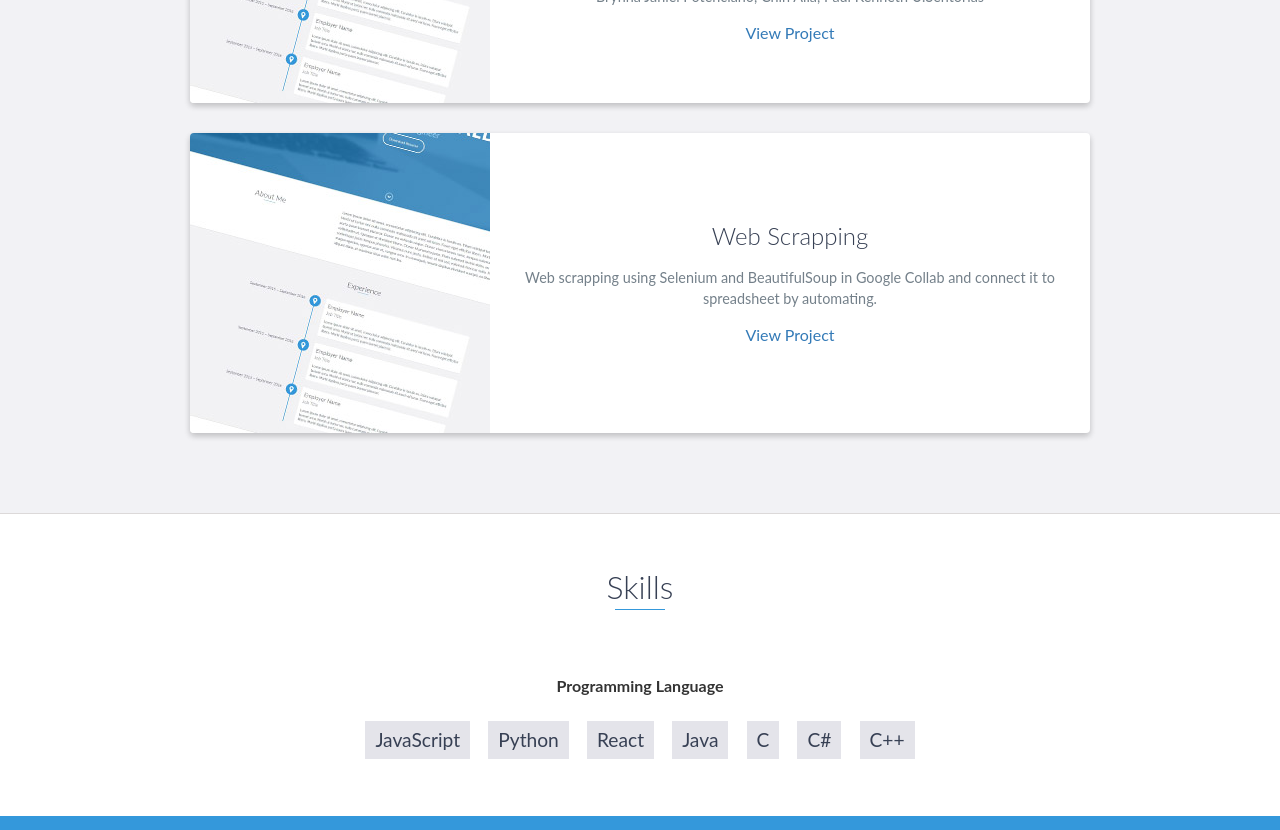
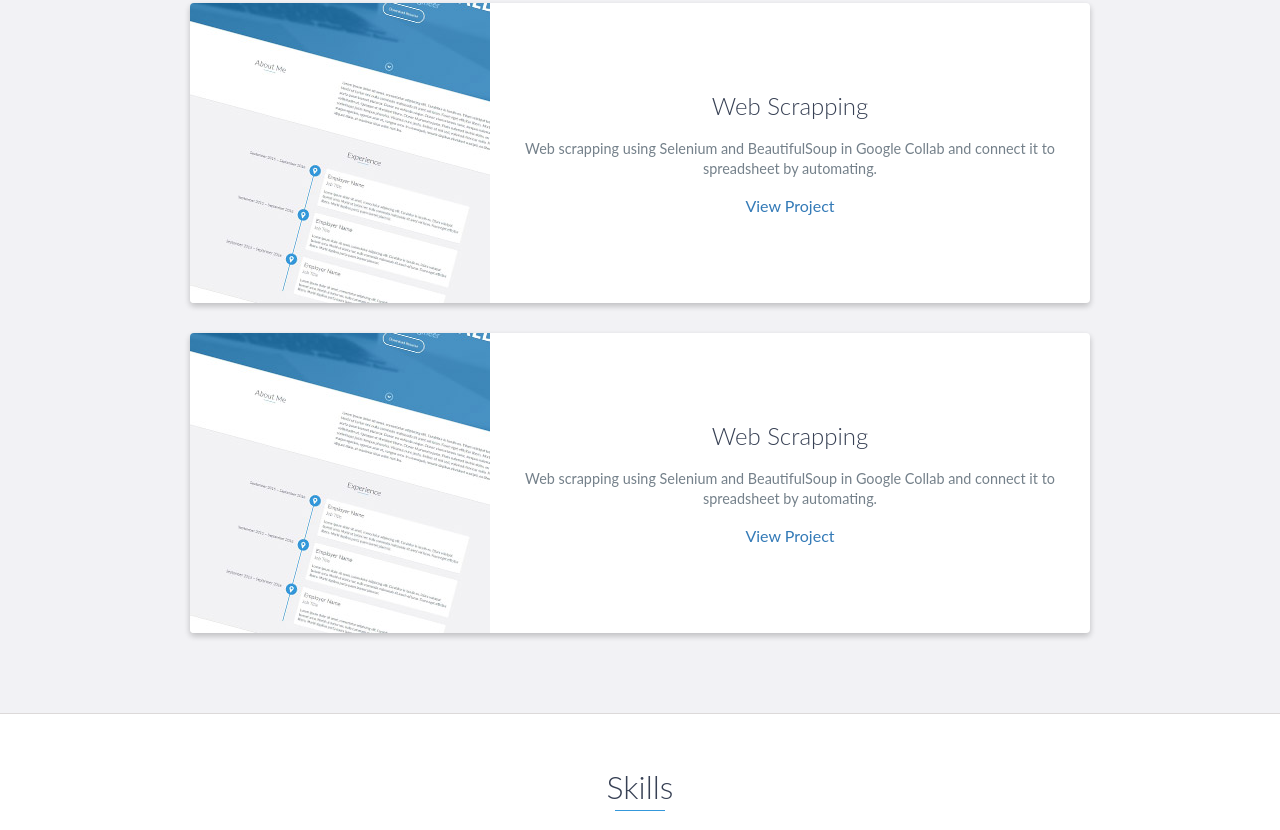
Before and after one commit to apprentice141/febbrian.github.io, a website: page index.html in a window 1280 px wide. Shown: the part 2487-3317 px from the top of the page. Drawn offline with Linux system fonts and the light colour scheme.

Commit message:
outdated

```diff
--- a/index.html
+++ b/index.html
@@ -106,14 +106,6 @@
                     Last Senatorial Election
                 </p>
             </div>
-
-            <div data-date="DATE">
-                <h3>Employer Name</h3>
-                <h4>Job Title</h4>
-                <p>
-                    Empty!
-                </p>
-            </div>
         </div>
     </div>
     <!-- End #experience -->
@@ -192,6 +184,20 @@
                     <!-- End .project-info -->
                 </div>
                 <!-- End .project -->
+                <div class="project shadow-large">
+                    <div class="project-image">
+                        <img src="images/project.jpg" />
+                    </div>
+                    <!-- End .project-image -->
+                    <div class="project-info">
+                        <h3>Web Scrapping</h3>
+                        <p>
+                            Web scrapping using Selenium and BeautifulSoup in Google Collab and connect it to spreadsheet by automating.
+                        </p>
+                        <a href="https://apprentice141.github.io/febswebsite.github.io/">View Project</a>
+                    </div>
+                    <!-- End .project-info -->
+                </div>
             </div>
         </div>
     </div>
```
Also changed, not shown: images/projects.png (renamed from images/bgwallpaper.png).
